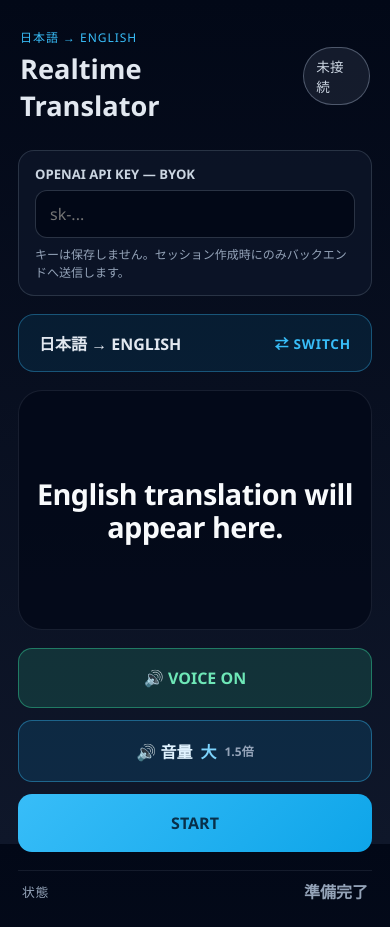
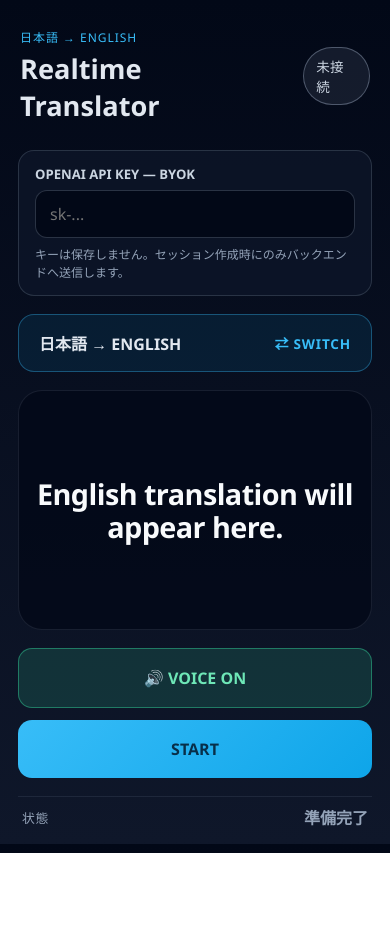
Before and after one commit to Masato-Nasu/REALTIME-TRANSLATOR, a React (Vite) app: page / in a window 390 px wide. After the commit the page ends 853 px from the top, so only its background shows below. Built offline with nearby package versions, Linux system fonts and the light colour scheme.

Commit message:
Revert "Boost translation audio on mobile"
This reverts commit 8ce49f4cffa14cc1fa0053e83fcb19503f9bdf06.

```diff
--- a/src/App.jsx
+++ b/src/App.jsx
@@ -7,12 +7,6 @@ const CONNECTION_LABELS = {
   error: 'エラー',
 };
 
-const VOLUME_LEVELS = [
-  { label: '標準', gain: 1 },
-  { label: '大', gain: 1.5 },
-  { label: '最大', gain: 2 },
-];
-
 function App() {
   const [connectionState, setConnectionState] = useState('disconnected');
   const [statusMessage, setStatusMessage] = useState('準備完了');
@@ -21,7 +15,6 @@ function App() {
   const [isActive, setIsActive] = useState(false);
   const [subtitleText, setSubtitleText] = useState('');
   const [voiceEnabled, setVoiceEnabled] = useState(true);
-  const [volumeLevel, setVolumeLevel] = useState(1);
   const [direction, setDirection] = useState('ja-en');
   const [apiKey, setApiKey] = useState('');
 
@@ -29,47 +22,9 @@ function App() {
   const peerConnectionRef = useRef(null);
   const dataChannelRef = useRef(null);
   const remoteAudioRef = useRef(null);
-  const audioContextRef = useRef(null);
-  const remoteSourceRef = useRef(null);
-  const gainNodeRef = useRef(null);
   const startingRef = useRef(false);
   const connectionGenerationRef = useRef(0);
   const handoffConnectionRef = useRef(null);
-
-  const applyOutputGain = (enabled = voiceEnabled, level = volumeLevel) => {
-    if (!gainNodeRef.current || !audioContextRef.current) return;
-    gainNodeRef.current.gain.setTargetAtTime(
-      enabled ? VOLUME_LEVELS[level].gain : 0,
-      audioContextRef.current.currentTime,
-      0.01
-    );
-  };
-
-  const prepareAudioOutput = async () => {
-    const AudioContextClass = window.AudioContext || window.webkitAudioContext;
-    if (!AudioContextClass) return false;
-
-    if (!audioContextRef.current) {
-      const context = new AudioContextClass({ latencyHint: 'interactive' });
-      const gain = context.createGain();
-      const limiter = context.createDynamicsCompressor();
-      limiter.threshold.value = -4;
-      limiter.knee.value = 8;
-      limiter.ratio.value = 12;
-      limiter.attack.value = 0.003;
-      limiter.release.value = 0.25;
-      gain.connect(limiter);
-      limiter.connect(context.destination);
-      audioContextRef.current = context;
-      gainNodeRef.current = gain;
-      gain.gain.value = VOLUME_LEVELS[volumeLevel].gain;
-    }
-
-    if (audioContextRef.current.state === 'suspended') {
-      await audioContextRef.current.resume();
-    }
-    return true;
-  };
 
   const closeConnection = (peerConnection, dataChannel) => {
     try {
@@ -105,8 +60,6 @@ function App() {
       remoteAudioRef.current.pause();
       remoteAudioRef.current.srcObject = null;
     }
-    remoteSourceRef.current?.disconnect();
-    remoteSourceRef.current = null;
   };
 
   const stopSession = () => {
@@ -127,7 +80,6 @@ function App() {
     return () => {
       connectionGenerationRef.current += 1;
       releaseResources();
-      audioContextRef.current?.close();
     };
   }, []);
 
@@ -197,7 +149,6 @@ function App() {
     let dataChannel = null;
 
     try {
-      const canBoostAudio = await prepareAudioOutput();
       const targetLanguage =
         requestedDirection === 'ja-en' ? 'en' : 'ja';
 
@@ -233,19 +184,9 @@ function App() {
           return;
         }
 
-        remoteSourceRef.current?.disconnect();
-        if (canBoostAudio && audioContextRef.current && gainNodeRef.current) {
-          remoteAudioRef.current.pause();
-          remoteAudioRef.current.srcObject = null;
-          remoteSourceRef.current =
-            audioContextRef.current.createMediaStreamSource(streams[0]);
-          remoteSourceRef.current.connect(gainNodeRef.current);
-          applyOutputGain();
-        } else {
-          remoteAudioRef.current.srcObject = streams[0];
-          remoteAudioRef.current.muted = !voiceEnabled;
-          remoteAudioRef.current.play().catch(() => {});
-        }
+        remoteAudioRef.current.srcObject = streams[0];
+        remoteAudioRef.current.muted = !voiceEnabled;
+        remoteAudioRef.current.play().catch(() => {});
       };
 
       peerConnection.onconnectionstatechange = () => {
@@ -390,16 +331,7 @@ function App() {
       if (remoteAudioRef.current) {
         remoteAudioRef.current.muted = !next;
       }
-      applyOutputGain(next, volumeLevel);
 
-      return next;
-    });
-  };
-
-  const handleVolumeLevel = () => {
-    setVolumeLevel((current) => {
-      const next = (current + 1) % VOLUME_LEVELS.length;
-      applyOutputGain(voiceEnabled, next);
       return next;
     });
   };
@@ -505,12 +437,6 @@ function App() {
           {voiceEnabled ? '🔊 VOICE ON' : '🔇 VOICE OFF'}
         </button>
 
-        <button className="volume-level" onClick={handleVolumeLevel}>
-          <span>🔊 音量</span>
-          <strong>{VOLUME_LEVELS[volumeLevel].label}</strong>
-          <small>{VOLUME_LEVELS[volumeLevel].gain.toFixed(1)}倍</small>
-        </button>
-
         <button
           className="primary"
           onPointerUp={handleStartStop}
--- a/src/styles.css
+++ b/src/styles.css
@@ -312,7 +312,7 @@ button:disabled {
 
 /* Translation voice toggle */
 .controls {
-  grid-template-columns: 1fr 1fr 1fr;
+  grid-template-columns: 1fr 1fr;
 }
 
 .voice-toggle {
@@ -331,19 +331,6 @@ button:disabled {
   border-color: rgba(148, 163, 184, 0.28);
   color: #cbd5e1;
 }
-
-.volume-level {
-  display: flex;
-  align-items: center;
-  justify-content: center;
-  gap: 8px;
-  border: 1px solid rgba(56, 189, 248, 0.4);
-  background: rgba(14, 165, 233, 0.14);
-  color: #e0f2fe;
-}
-
-.volume-level strong { color: #7dd3fc; }
-.volume-level small { color: #94a3b8; font-size: 0.75rem; }
 
 @media (max-width: 768px) {
   .controls {
```
Also changed, not shown: 1 other file (tests, documents, lock files or other folders).
